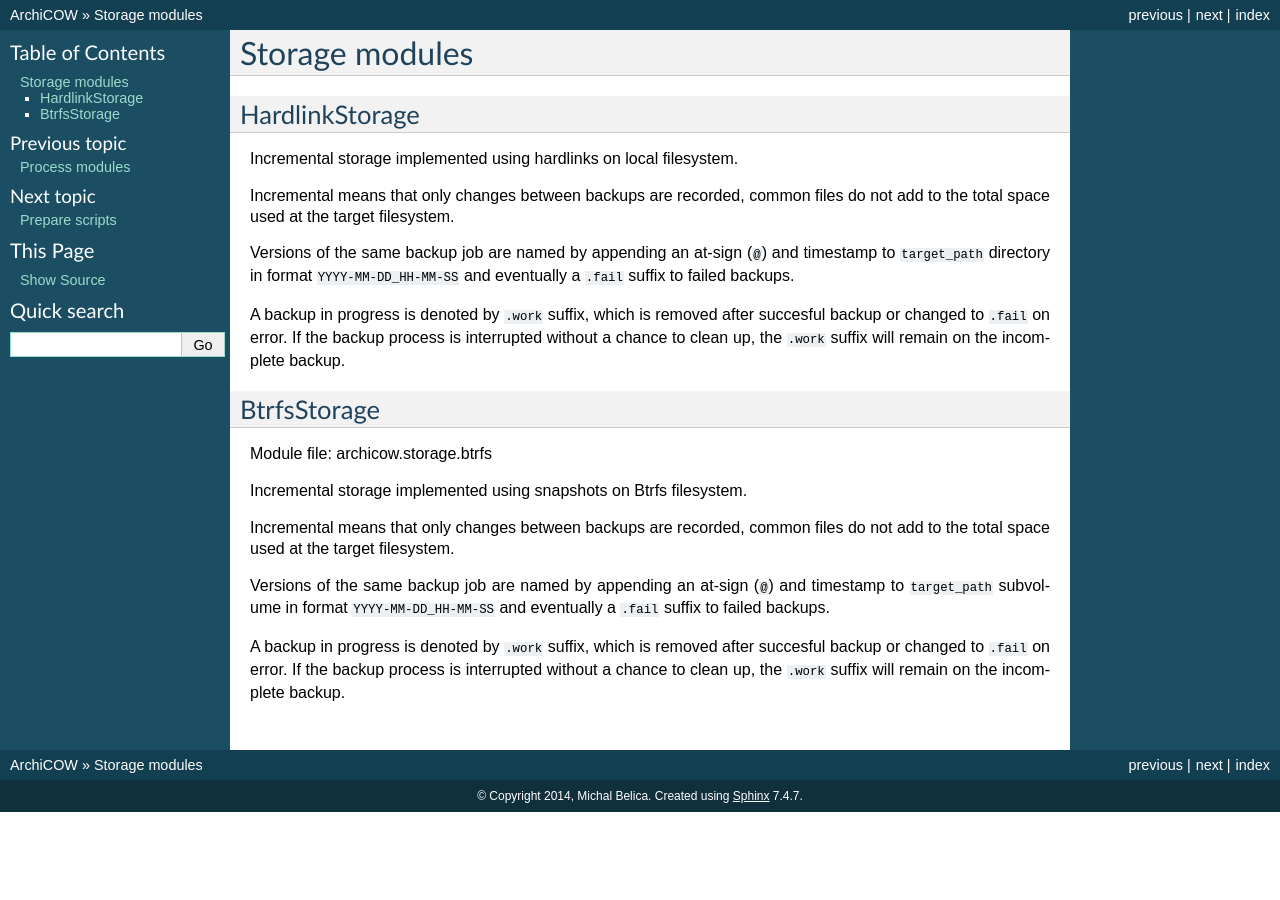
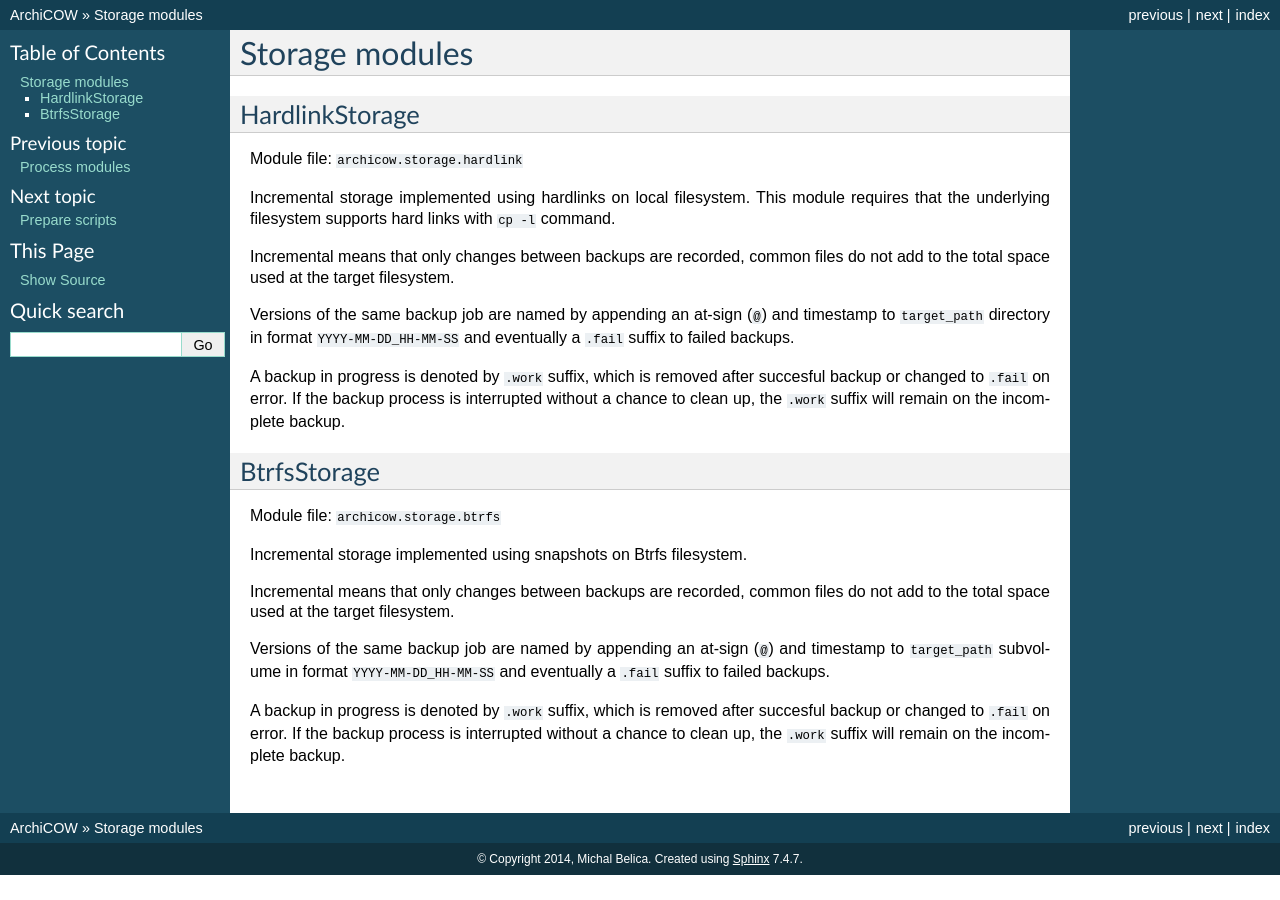
Before and after one commit to beli-sk/archicow, a Sphinx documentation site: the page built from doc/storage.rst, in a window 1280 px wide. Built offline with Sphinx 7.4.7, drawn with Linux system fonts in a browser that asks for light colours.

Commit message:
Doc update

```diff
--- a/doc/conf.py
+++ b/doc/conf.py
@@ -268,5 +268,5 @@ texinfo_documents = [
 
 # Example configuration for intersphinx: refer to the Python standard library.
 intersphinx_mapping = {
-        'python': ('http://docs.python.org/2.7', None)
+        'python': ('http://docs.python.org/3.4', None)
         }
--- a/doc/process.rst
+++ b/doc/process.rst
@@ -3,6 +3,8 @@ Process modules
 
 RsyncProcess
 ~~~~~~~~~~~~
+
+Module file: ``archicow.process.rsync``
 
 Use rsync over SSH to backup a directory on remote host to local target
 directory (provided by a storage module).
--- a/doc/storage.rst
+++ b/doc/storage.rst
@@ -4,7 +4,11 @@ Storage modules
 HardlinkStorage
 ~~~~~~~~~~~~~~~
 
-Incremental storage implemented using hardlinks on local filesystem.
+Module file: ``archicow.storage.hardlink``
+
+Incremental storage implemented using hardlinks on local filesystem. This
+module requires that the underlying filesystem supports hard links with
+``cp -l`` command.
 
 Incremental means that only changes between backups are recorded, common files
 do not add to the total space used at the target filesystem.
@@ -21,7 +25,7 @@ the incomplete backup.
 BtrfsStorage
 ~~~~~~~~~~~~
 
-Module file: archicow.storage.btrfs
+Module file: ``archicow.storage.btrfs``
 
 Incremental storage implemented using snapshots on Btrfs filesystem.
 
```
